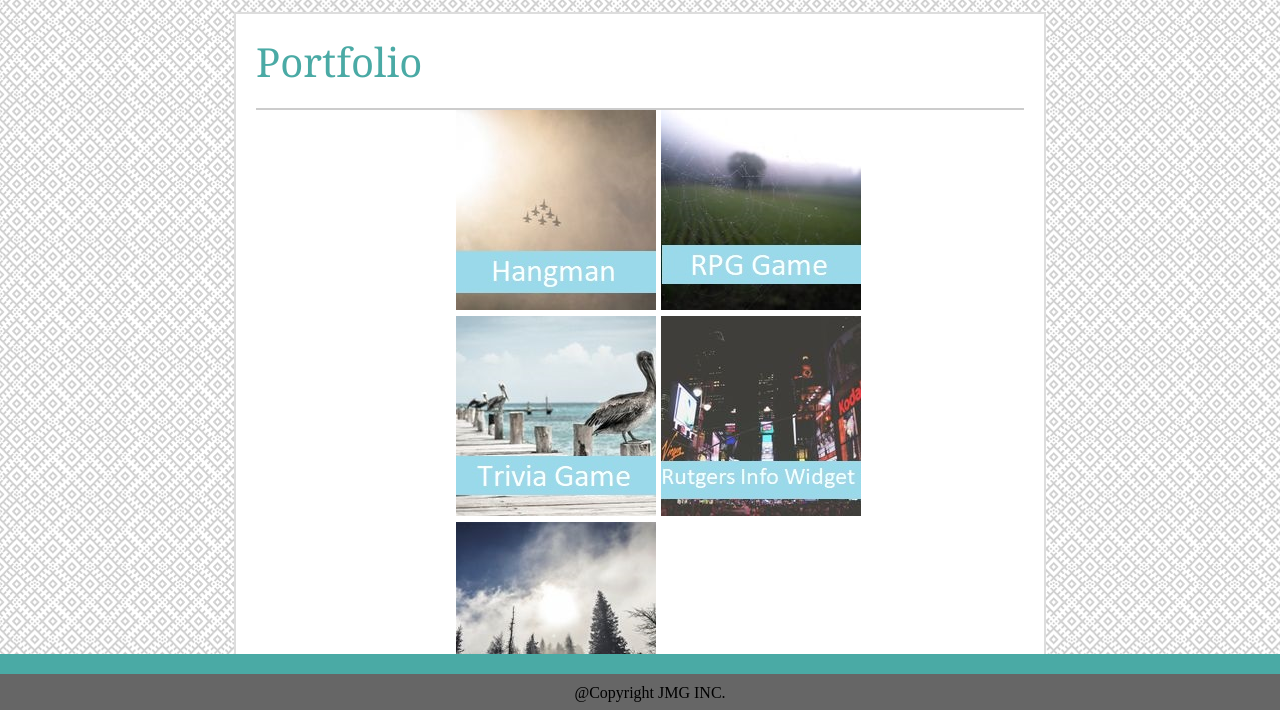
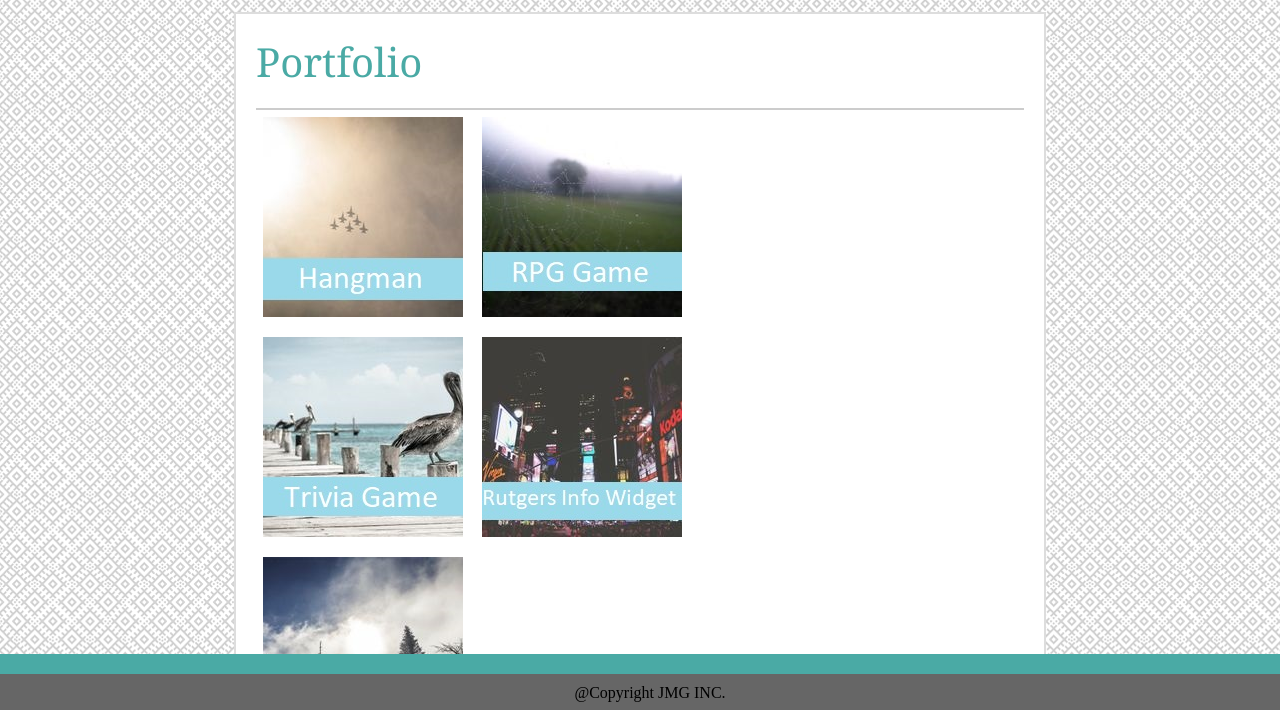
Before and after one commit to jmgordon1988/Basic-Portfolio, a plain HTML site: page portfolio.html in a window 1280 px wide. Shown: the part 88-798 px from the top of the page. Drawn offline with Linux system fonts and the light colour scheme.

Commit message:
fixed spacing in portfolio

```diff
--- a/assets/css/style.css
+++ b/assets/css/style.css
@@ -101,6 +101,4 @@ body {background-image: url('../images/circuit.png');
 
 .marginspace {margin-top: 10px;}
 
-.gallerypics {
-    padding-left: 200px;
-}
+.portfolioimagesmargin {margin: 7px;}
--- a/portfolio.html
+++ b/portfolio.html
@@ -23,15 +23,15 @@
             <header class="aboutmetext2">Portfolio</header>
             <div class="contactborder">
             </div>
-            <div class="gallerypics">
+            <div>
                 <div class="galleryicons">
-                <img src=assets\images\download.jpg alt="Placeholder">
-                <img src=assets\images\download1.jpg alt="Placeholder">
+                <img class="portfolioimagesmargin" src=assets\images\download.jpg alt="Placeholder">
+                <img class="portfolioimagesmargin" src=assets\images\download1.jpg alt="Placeholder">
                 <div>
-                <img src=assets\images\download2.jpg alt="Placeholder">
-                <img src=assets\images\download3.jpg alt="Placeholder">
+                <img class="portfolioimagesmargin" src=assets\images\download2.jpg alt="Placeholder">
+                <img class="portfolioimagesmargin" src=assets\images\download3.jpg alt="Placeholder">
                 </div>
-            <img src=assets\images\download4.jpg alt="Placeholder">
+            <img class="portfolioimagesmargin" src=assets\images\download4.jpg alt="Placeholder">
             </div>
             </div>
     </div>
```
